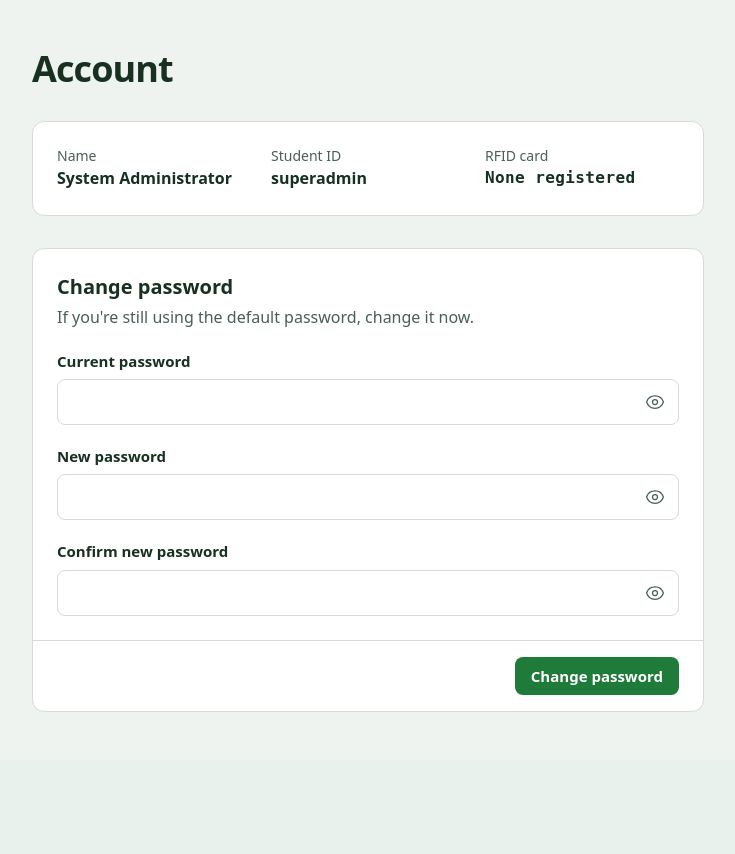
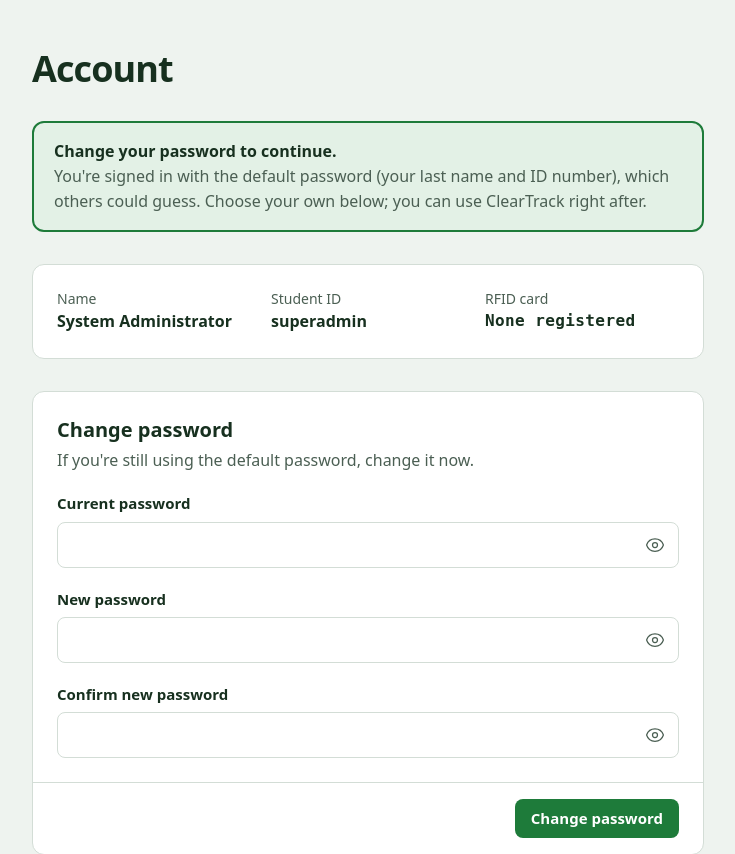
Before and after one commit to Burrento/ClearTrack, a Laravel app: page /settings in a window 1280 px wide. Shown: the part 61-915 px from the top of the page, without its empty margins (272-1007 px from the left). Before the commit the page ends 773 px from the top, so only its background shows below. Run offline with Laravel 12, Linux system fonts and the light colour scheme; a user stored in the database is signed in; data comes from the database, SQL or seed files in the repository; style sheets or scripts are compiled from the project's sources; some libraries are stand-ins or nearby versions; some web fonts are replaced.

Commit message:
Students must change the default password on first login
RequirePasswordChange sends a student still on the default password (last name + ID
number) to Account until they choose their own; the new one can't equal the current.
Students who already changed it are recognised once and let through; an officer or
admin reset to the default asks again. New nullable users.password_changed_at.

Co-Authored-By: Claude Opus 5.5 <noreply@anthropic.com>

```diff
--- a/app/Http/Controllers/AdminStudentController.php
+++ b/app/Http/Controllers/AdminStudentController.php
@@ -77,7 +77,7 @@ class AdminStudentController extends Controller
         $validated['is_active'] = $request->boolean('is_active');
 
         $password = $request->boolean('reset_password') ? User::defaultPassword($validated['name'], $validated['username']) : null;
-        $user->update($validated + ($password ? ['password' => Hash::make($password)] : []));
+        $user->update($validated + ($password ? ['password' => Hash::make($password), 'password_changed_at' => null] : []));
 
         return redirect()->route('admin.students')->with('status', "Changes saved for {$user->name}."
             . ($password ? " Password reset to: {$password}" : ''));
--- a/app/Http/Controllers/AuthController.php
+++ b/app/Http/Controllers/AuthController.php
@@ -61,13 +61,15 @@ class AuthController extends Controller
     {
         $validated = $request->validate([
             'current_password' => ['required', 'current_password'],
-            'password' => ['required', Password::defaults(), 'confirmed'],
+            'password' => ['required', Password::defaults(), 'confirmed', 'different:current_password'],
         ]);
 
-        $request->user()->update([
-            'password' => Hash::make($validated['password']),
-        ]);
+        $user = $request->user();
+        $firstTime = !$user->password_changed_at;
+        $user->update(['password' => Hash::make($validated['password']), 'password_changed_at' => now()]);
 
-        return back()->with('status', 'Password changed.');
+        return $firstTime && $user->hasRole('student')
+            ? redirect()->route('dashboard')->with('status', 'Password changed. Welcome to ClearTrack!')
+            : back()->with('status', 'Password changed.');
     }
 }
--- a/app/Http/Controllers/StudentController.php
+++ b/app/Http/Controllers/StudentController.php
@@ -100,7 +100,7 @@ class StudentController extends Controller
         // A corrected name or ID doesn't change the password on its own; the officer can reset it to the
         // default for the corrected details (also how a student who forgot their password gets back in).
         $password = $request->boolean('reset_password') ? User::defaultPassword($validated['name'], $validated['username']) : null;
-        $user->update($validated + ($password ? ['password' => Hash::make($password)] : []));
+        $user->update($validated + ($password ? ['password' => Hash::make($password), 'password_changed_at' => null] : []));
 
         return redirect()->route('students.index')->with('status', "Changes saved for {$user->name}. RFID card: " . ($user->formattedRfid() ?? 'None')
             . ($password ? ". Password reset to: {$password}" : ''));
--- /dev/null
+++ b/app/Http/Middleware/RequirePasswordChange.php
@@ -0,0 +1,34 @@
+<?php
+
+namespace App\Http\Middleware;
+
+use App\Models\User;
+use Closure;
+use Illuminate\Http\Request;
+use Illuminate\Support\Facades\Hash;
+use Symfony\Component\HttpFoundation\Response;
+
+/**
+ * A student still on their default password (last name + ID number, easy to guess) must change it
+ * before using ClearTrack: every page sends them to Account until they do. Students who changed it
+ * before this was tracked are recognised once (their password isn't the default) and let through.
+ */
+class RequirePasswordChange
+{
+    public function handle(Request $request, Closure $next): Response
+    {
+        $user = $request->user();
+
+        if (!$user || $user->password_changed_at || $request->routeIs('settings', 'settings.password', 'logout') || !$user->hasRole('student')) {
+            return $next($request);
+        }
+
+        if (!Hash::check(User::defaultPassword($user->name, $user->username), $user->password)) {
+            $user->forceFill(['password_changed_at' => now()])->save(); // already their own password
+
+            return $next($request);
+        }
+
+        return redirect()->route('settings');
+    }
+}
--- a/app/Models/User.php
+++ b/app/Models/User.php
@@ -12,7 +12,7 @@ use Illuminate\Notifications\Notifiable;
 use Illuminate\Support\Str;
 use Spatie\Permission\Traits\HasRoles;
 
-#[Fillable(['name', 'username', 'password', 'department_id', 'rfid_uid', 'year_level', 'is_active'])]
+#[Fillable(['name', 'username', 'password', 'password_changed_at', 'department_id', 'rfid_uid', 'year_level', 'is_active'])]
 #[Hidden(['password', 'remember_token'])]
 class User extends Authenticatable
 {
@@ -125,6 +125,7 @@ class User extends Authenticatable
     {
         return [
             'password' => 'hashed',
+            'password_changed_at' => 'datetime',
         ];
     }
 }
--- a/bootstrap/app.php
+++ b/bootstrap/app.php
@@ -15,6 +15,9 @@ return Application::configure(basePath: dirname(__DIR__))
         // Only localhost, so visitors can't spoof X-Forwarded-For to dodge the login throttle.
         $middleware->trustProxies(at: ['127.0.0.1', '::1']);
 
+        // Students on the default password change it first; before logging, so blocked requests aren't logged
+        $middleware->appendToGroup('web', \App\Http\Middleware\RequirePasswordChange::class);
+
         // After route-model binding, so log entries can name the student/event an action was about
         $middleware->appendToGroup('web', \App\Http\Middleware\LogActivity::class);
 
--- a/database/seeders/RolesAndPermissionsSeeder.php
+++ b/database/seeders/RolesAndPermissionsSeeder.php
@@ -50,6 +50,7 @@ class RolesAndPermissionsSeeder extends Seeder
             'name' => 'Test Student',
             'username' => $studentId,
             'password' => Hash::make(User::defaultPassword('Test Student', $studentId)),
+            'password_changed_at' => now(), // demo login: skip the first-login password change
             'department_id' => $sit->id,
             'rfid_uid' => '1234567890',
             'year_level' => 'First Year',
--- a/resources/views/settings.blade.php
+++ b/resources/views/settings.blade.php
@@ -3,6 +3,13 @@
 @section('content')
 <div class="mx-auto max-w-2xl">
     <x-page-header title="Account" />
+
+    @if(auth()->user()->hasRole('student') && !auth()->user()->password_changed_at)
+        <div class="mb-8 rounded-xl border-2 border-seal bg-seal-wash px-5 py-4" role="alert">
+            <p class="font-semibold">Change your password to continue.</p>
+            <p class="text-ink-soft">You're signed in with the default password (your last name and ID number), which others could guess. Choose your own below; you can use ClearTrack right after.</p>
+        </div>
+    @endif
 
     <dl class="panel panel-body mb-8 grid gap-5 sm:grid-cols-3">
         <div>
```
Also changed, not shown: CLAUDE.md (+1 -1 lines), tests/Feature/FirstLoginPasswordTest.php (added, +66 -0 lines), database/migrations/2026_11_17_000001_add_password_changed_at_to_users.php (added).
